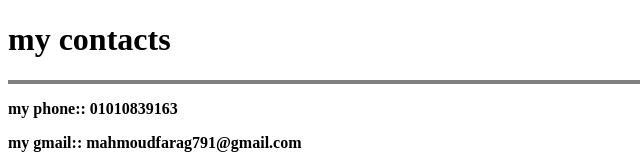
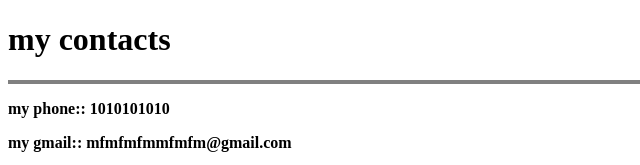
Before and after one commit to farag1910/cv, a plain HTML site: page contacts.html in a window 1280 px wide. Shown: the top 165 px of the page, 0-640 px from the left. Drawn offline with Linux system fonts and the light colour scheme.

Commit message:
Add files via upload
initial

```diff
--- a/contacts.html
+++ b/contacts.html
@@ -7,8 +7,8 @@
    <body>
     <h1>my contacts</h1>
     <hr size="4" noshade>
-    <p><strong>my phone:: 01010839163</strong></p>
-    <p><strong>my gmail:: mahmoudfarag791@gmail.com</strong></p>
+    <p><strong>my phone:: 1010101010</strong></p>
+    <p><strong>my gmail:: mfmfmfmmfmfm@gmail.com</strong></p>
     <form action="">
       <label>your name:</label>
       <input type="text" name="yourName">
```
